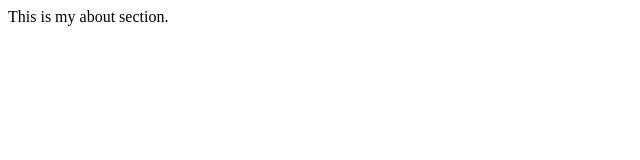
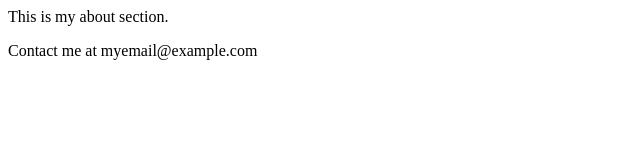
Before and after one commit to pranathiz/project, a plain HTML site: page index.html in a window 1280 px wide. Shown: the whole page, without its empty margins (0-640 px from the left). Drawn offline with Linux system fonts and the light colour scheme.

Commit message:
Added Contact section

```diff
--- a/index.html
+++ b/index.html
@@ -1 +1,3 @@
 <p>This is my about section.</p>
+
+<p>Contact me at myemail@example.com</p>
```
